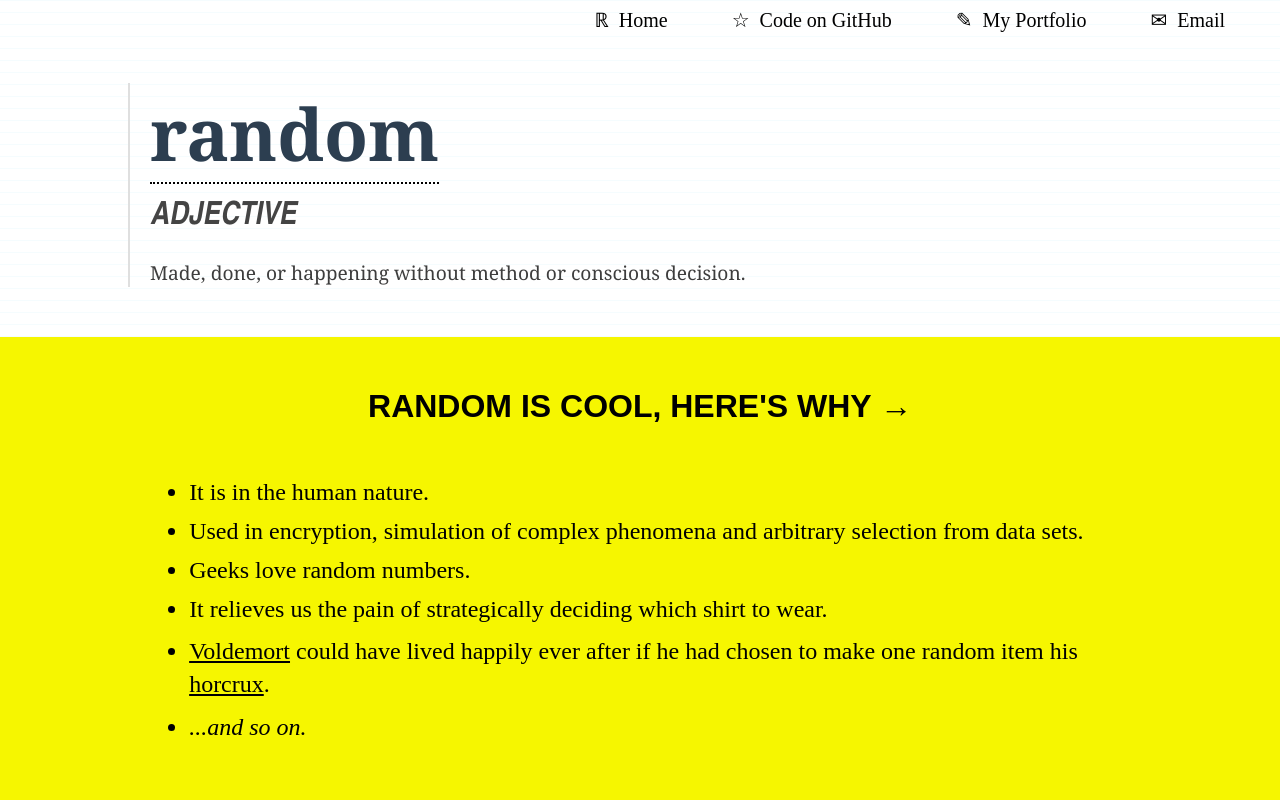
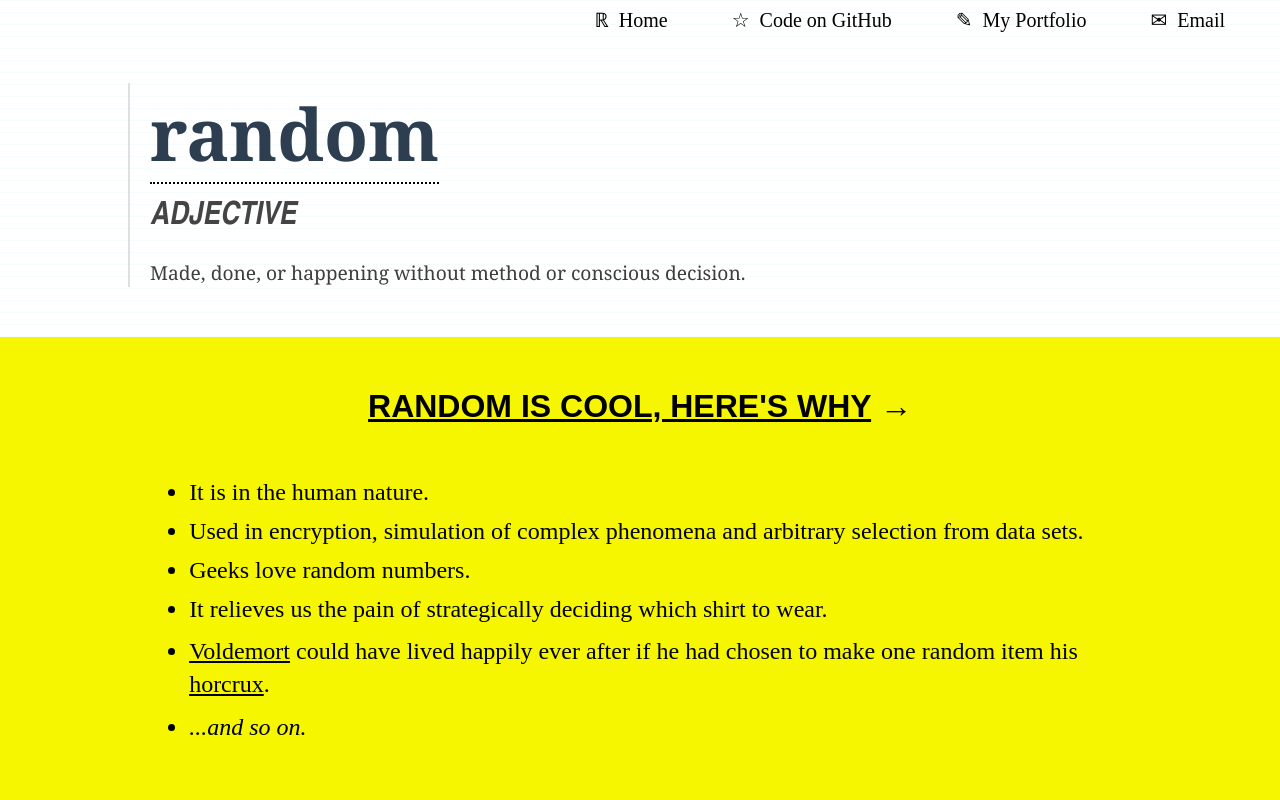
Before and after one commit to Aarish123/10k-apart-2016, a plain HTML site: page index.html in a window 1280 px wide. Shown: the top 800 px of the page. Drawn offline with Linux system fonts and the light colour scheme.

Commit message:
Add files via upload

```diff
--- a/index.html
+++ b/index.html
@@ -4,7 +4,7 @@
   <meta charset="utf-8">
   <meta http-equiv="X-UA-Compatible" content="IE=edge">
   <meta name="viewport" content="width=device-width, initial-scale=1">
-  <title>A Random Website - For 10k Apart 2016</title>
+  <title>A "Random" Website - For 10k Apart 2016</title>
   <meta name="description" content="A random website defining the beauty of randomness. My project for 10k Apart contest, 2016.">
   <link rel="stylesheet" href="style.css">
   <link rel="icon" type="image/png" href="favicon.png">
@@ -29,7 +29,7 @@
   </header>
 
   <div id="yellowbg">
-    <h2 align="center">RANDOM IS COOL, HERE'S WHY &rarr;</h2>
+    <h2 align="center"><u>RANDOM IS COOL, HERE'S WHY</u> &rarr;</h2>
     <ul class="reasonslist">
       <li>It is in the human nature.</li>
       <li>Used in encryption, simulation of complex phenomena and arbitrary selection from data sets.</li>
```
